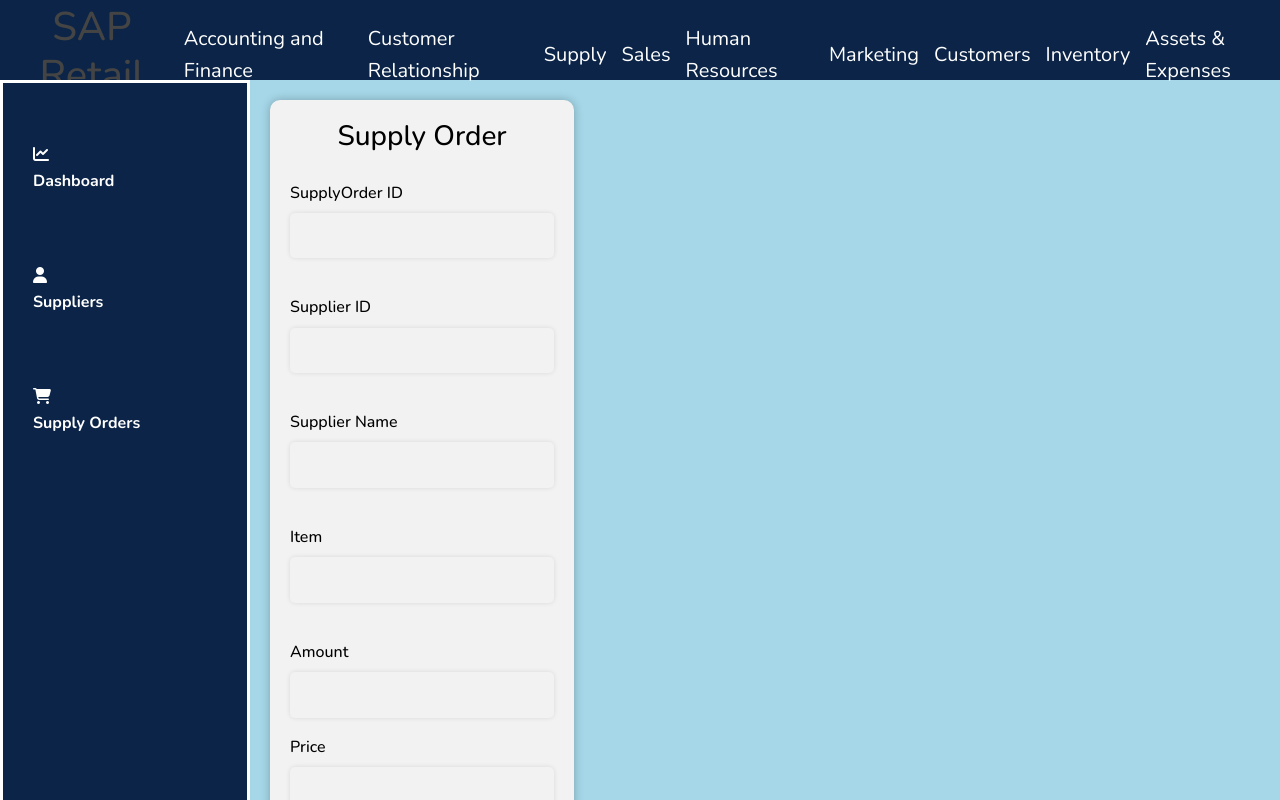
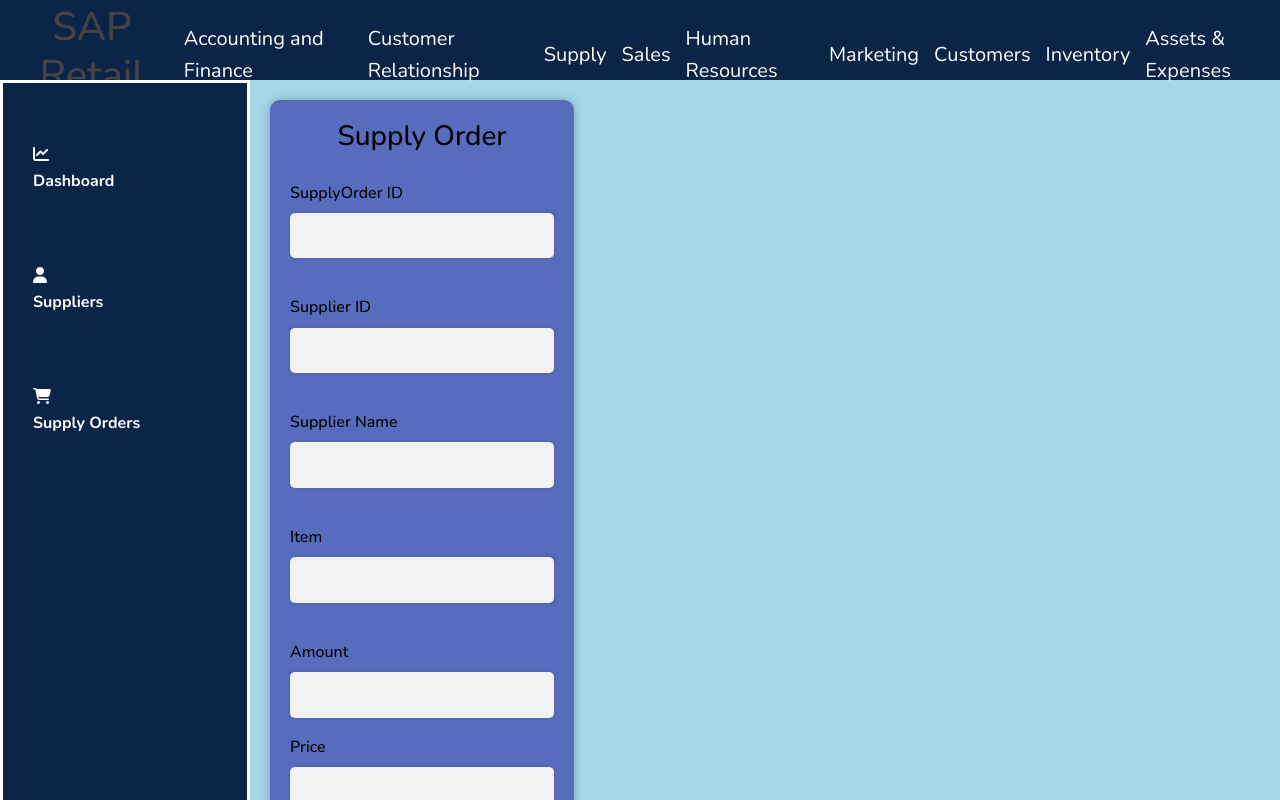
Before and after one commit to gitPirate12/SAP_RetailManagement, a React (Create React App) app in the folder Code/frontend/: page /supplyorder in a window 1280 px wide. Both pictures are taken after a click on the button "CREATE SUPPLY ORDER". Shown: the top 800 px of the page. Built offline with nearby package versions, Linux system fonts and the light colour scheme; no server answers.

Commit message:
color change

```diff
--- a/Code/frontend/src/components/Supplier/SupplierUpdateForm.js
+++ b/Code/frontend/src/components/Supplier/SupplierUpdateForm.js
@@ -71,7 +71,7 @@ export default function SupplierUpdateForm() {
     );
 }
 const FormStyled = styled.form`
-    background-color: #f2f2f2;
+    background-color: #576cbc;
     padding: 20px;
     border-radius: 10px;
     margin: 20px;
--- a/Code/frontend/src/components/SupplyOrder/SupplyOrderForm.js
+++ b/Code/frontend/src/components/SupplyOrder/SupplyOrderForm.js
@@ -123,7 +123,7 @@ export default function SupplyOrderForm() {
     );
 }
 const FormStyled = styled.form`
-    background-color: #f2f2f2;
+    background-color: #576cbc;
     padding: 20px;
     border-radius: 10px;
     margin: 20px;
--- a/Code/frontend/src/components/SupplyOrder/SupplyOrderMain.js
+++ b/Code/frontend/src/components/SupplyOrder/SupplyOrderMain.js
@@ -41,9 +41,11 @@ function SupplyOrder() {
                     {!ButtonStatus && <SupplyOrders />}
 
                     <div className="cancle">
-                        {" "}
                         {ButtonStatus && (
-                            <button onClick={() => setButtonStatus(false)}>
+                            <button
+                                className="cancle"
+                                onClick={() => setButtonStatus(false)}
+                            >
                                 Cancle
                             </button>
                         )}
@@ -86,7 +88,6 @@ const SupplyOrderStyle = styled.div`
         align-items: center;
         justify-content: flex-end;
         margin-top: 20px;
-        background-color: #008cba;
     }
 
     button {
--- a/Code/frontend/src/components/SupplyOrder/SupplyOrderUpdateForm.js
+++ b/Code/frontend/src/components/SupplyOrder/SupplyOrderUpdateForm.js
@@ -123,7 +123,7 @@ export default function SupplyOrderUpdateForm() {
     );
 }
 const FormStyled = styled.form`
-    background-color: #f2f2f2;
+    background-color: #576cbc;
     padding: 20px;
     border-radius: 10px;
     margin: 20px;
```
